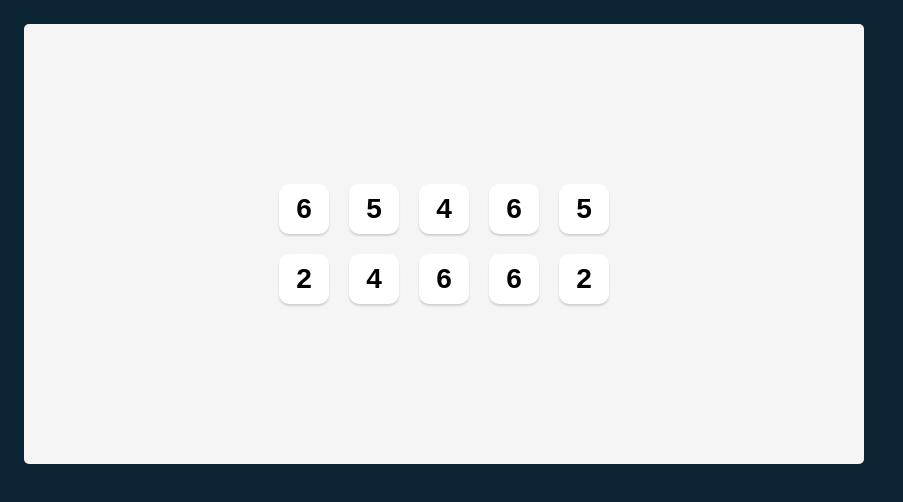
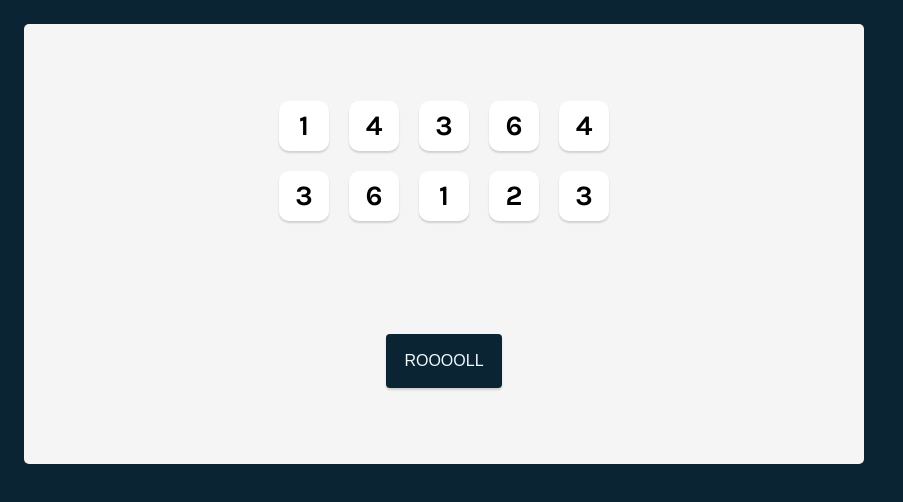
Before and after one commit to Culosride/Tenzies, a React (Vite) app: page / in a window 1280 px wide. Shown: the top 502 px of the page, without its empty margins (0-903 px from the left). Built offline with nearby package versions, Linux system fonts and the light colour scheme.

Commit message:
refactors dice state with value held and key

```diff
--- a/app/App.jsx
+++ b/app/App.jsx
@@ -2,20 +2,28 @@ import React from 'react'
 import Die from '../app/components/Die.jsx'
 
 export default function App() {
-  const nArr = []
+  const [dicez, setDicez] = React.useState(genDice())
 
-  for (let i = 1; i <= 10; i++) {
-    nArr.push(Math.floor(Math.random()*6+1));
+  function genDice() {
+    const nArr = []
+    for (let i = 1; i <= 10; i++) {
+      nArr.push({value: Math.floor(Math.random()*6+1), held: false, key: i});
+    }
+    return nArr
   }
-  const dice = nArr.map((die, i)=> <Die value={die} key={i}/>)
 
-  const [dicez, setDicez] = React.useState(dice)
+  const dice = dicez.map((die, i)=> <Die value={die.value} key={die.key}/>)
+
+  function diceRoll() {
+    setDicez(genDice())
+  }
 
     return (
       <section className='main-container'>
         <div className='dice-container'>
-          {dicez}
+          {dice}
         </div>
+        <button onClick={diceRoll} className='roll-btn'>ROOOOLL</button>
       </section>
     )
 }
--- a/app/stylesheets/die.css
+++ b/app/stylesheets/die.css
@@ -9,6 +9,8 @@
   background-color: white;
   font-size: 1.5rem;
   font-family: sans-serif;
+  font-family: 'Karla', sans-serif;
+
 }
 
 .dice-container {
--- a/app/stylesheets/index.css
+++ b/app/stylesheets/index.css
@@ -10,6 +10,7 @@ body {
   margin: 0;
   background-color: #0B2434;
   padding: 24px;
+  font-family: 'Karla', sans-serif;
 }
 
 .main-container {
@@ -20,6 +21,21 @@ body {
   padding: 20px;
   display: flex;
   flex-direction: column;
-  justify-content: center;
+  justify-content: space-around;
   align-items: center;
 }
+
+.roll-btn {
+  background-color: #0B2434;
+  color: aliceblue;
+  padding: 18px;
+  border-radius: 4px;
+  border: none;
+  box-shadow: 0px 2px 2px rgba(0, 0, 0, 0.15);
+  font-size: 1rem;
+  cursor: pointer;
+}
+
+.roll-btn:hover {
+  background-color: #226c9b;
+}
--- a/index.html
+++ b/index.html
@@ -5,8 +5,7 @@
     <link rel="icon" type="image/svg+xml" href="" />
     <link rel="preconnect" href="https://fonts.googleapis.com">
     <link rel="preconnect" href="https://fonts.gstatic.com" crossorigin>
-    <link href="https://fonts.googleapis.com/css2?family=Inter:wght@400;600;700&display=swap" rel="stylesheet">
-    <meta name="viewport" content="width=device-width, initial-scale=1.0" />
+    <link href="https://fonts.googleapis.com/css2?family=Inter&family=Karla:wght@700&display=swap" rel="stylesheet">
     <title>Tenzies</title>
   </head>
   <body>
```
